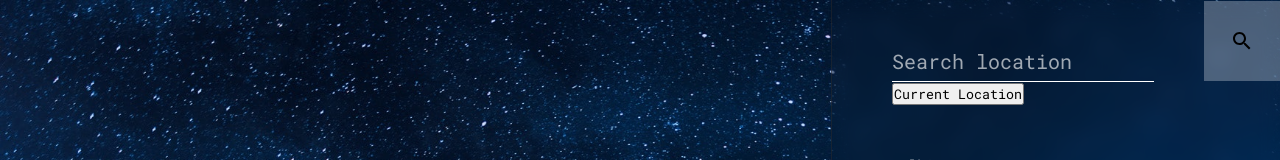
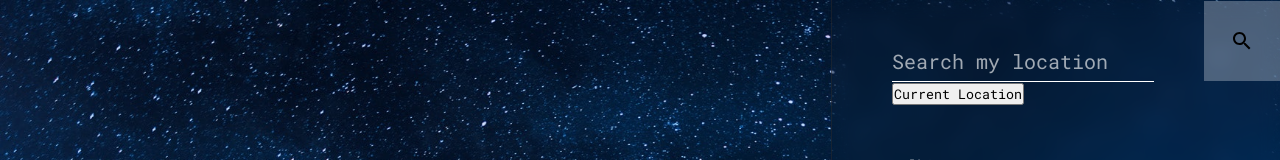
Before and after one commit to Ashcoder666/weather-react-app, a React (Create React App) app: page / in a window 1280 px wide. Shown: the top 160 px of the page. Built offline with nearby package versions, Linux system fonts and the light colour scheme; no server answers.

Commit message:
check jenkins

```diff
--- a/src/LeftBar.jsx
+++ b/src/LeftBar.jsx
@@ -7,7 +7,7 @@
   return (
     <div className='leftbar-body'>
       <div className="input">
-        <input className='search-input' placeholder='Search location' onChange={(e)=>{setSearch(e.target.value)}}/>
+        <input className='search-input' placeholder='Search my location' onChange={(e)=>{setSearch(e.target.value)}}/>
       <div className="search-icon" onClick={()=>placeOnclick(search)}>
       <SearchIcon />
       </div>
```
